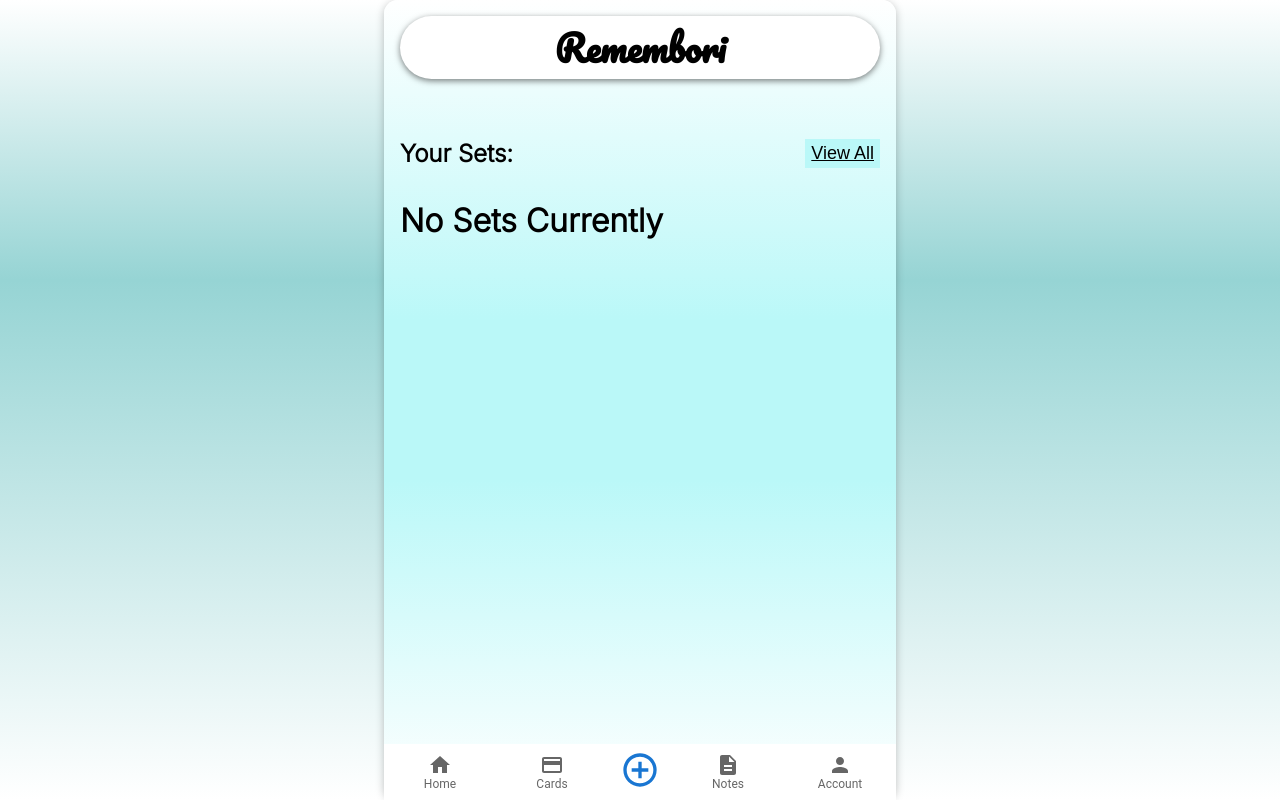
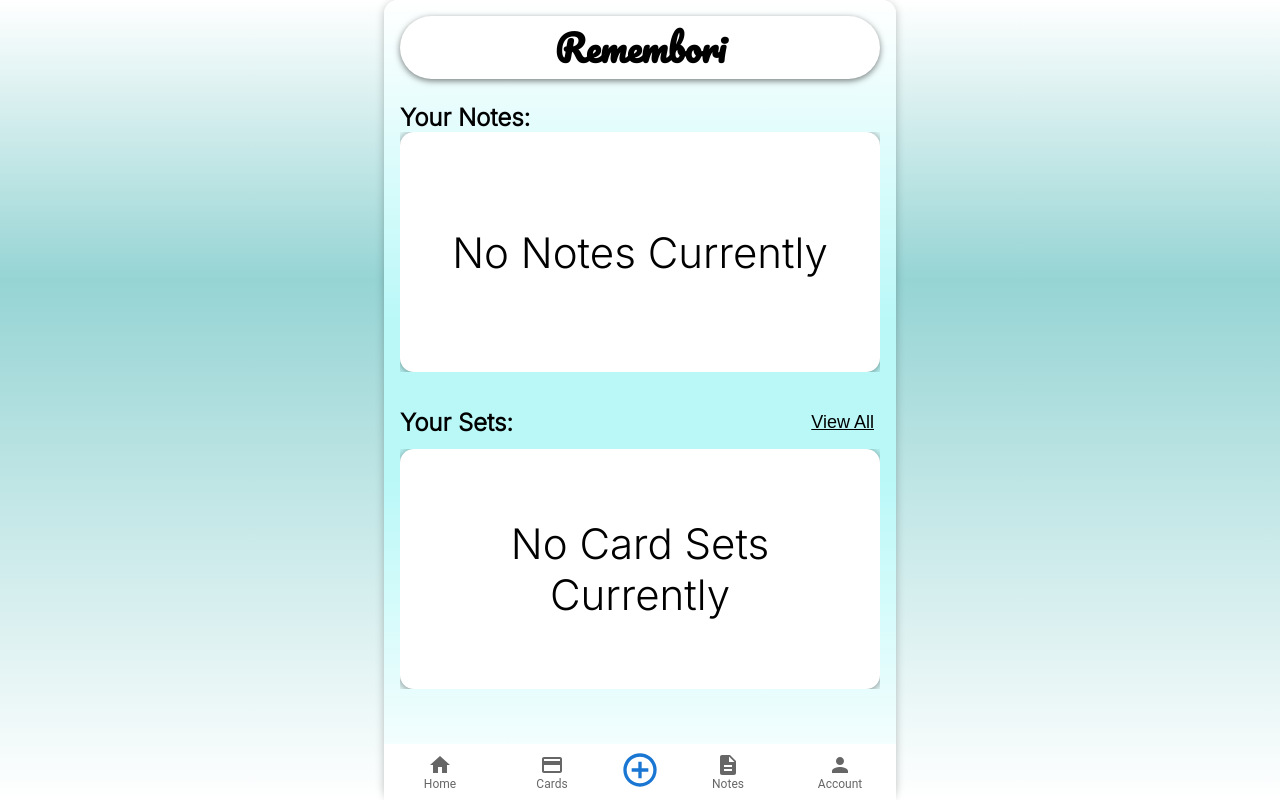
Before and after one commit to ColinMattutini/Remembori, a React (Create React App) app: page / in a window 1280 px wide. Built offline with nearby package versions, Linux system fonts and the light colour scheme; a web font is replaced by a local one.

Commit message:
updated homepage ui for no cards or notes

```diff
--- a/src/components/Homepage.js
+++ b/src/components/Homepage.js
@@ -1,29 +1,28 @@
 import React, { useState } from "react";
 import { useNavigate } from "react-router-dom";
-import FlashCard from "./FlashCard/FlashCard";
 import classes from "./Homepage.module.css";
-import ReviewPage from "./Review/ReviewPage";
 import { Navigation, Pagination, Virtual } from "swiper";
 import { Swiper, SwiperSlide } from "swiper/react";
-import AddCircleOutlineIcon from "@mui/icons-material/AddCircleOutline";
-
 import "swiper/css";
 import "swiper/css/virtual";
 import NotesSwiper from "./NotesSwiper";
 import NewNoteTitleModal from "./NewNoteTitleModal";
-import AddButtonMenu from "./UI/AddButtonMenu";
-import FooterNavBar from "./UI/FooterNavBar";
 
 const Homepage = () => {
   const nav = useNavigate();
 
   const [name, setName] = useState(Object.keys(localStorage));
+  const [notes, setNotes] = useState(Object.keys(localStorage));
   let fixName = name.filter((e) => !e.includes("TXT NOTES "));
+  fixName = fixName.filter((e) => !e.includes("Cog"));
+
+  let noteName = notes.filter((e) => e.includes("TXT NOTES "));
 
   const [newSetState, setNewSetState] = useState(false);
 
   let termLength = [];
   let blankSets = false;
+  let blankNotes = false;
   console.log(fixName);
   console.log(name);
 
@@ -31,10 +30,16 @@
     termLength.push(JSON.parse(localStorage.getItem(fixName[i])).length);
   }
 
-  if (name.length === 0) {
+  if (fixName.length === 0) {
     blankSets = true;
   } else {
     blankSets = false;
+  }
+
+  if (noteName.length === 0) {
+    blankNotes = true;
+  } else {
+    blankNotes = false;
   }
 
   const createHandler = () => {
@@ -64,8 +69,15 @@
             <h2>Remembori</h2>
           </div>
         </div>
-
+        <h2>Your Notes:</h2>
         <NotesSwiper />
+        {blankNotes && (
+          <Swiper>
+            <div className={classes.card}>
+              <div className={classes.title}>No Notes Currently</div>
+            </div>
+          </Swiper>
+        )}
         <div className={classes.midSection}>
           <div className={classes.reviewButton}>
             <h2>Your Sets:</h2>
@@ -73,7 +85,15 @@
           </div>
         </div>
         <div className={classes.swiperAdjust}>
-          {blankSets && <h1>No Sets Currently</h1>}
+          {blankSets && (
+            <Swiper spaceBetween={25} centeredSlides={true}>
+              <SwiperSlide>
+                <div className={classes.card}>
+                  <div className={classes.title}>No Card Sets Currently</div>
+                </div>
+              </SwiperSlide>
+            </Swiper>
+          )}
           <Swiper
             navigation={true}
             modules={[Virtual, Navigation]}
```
